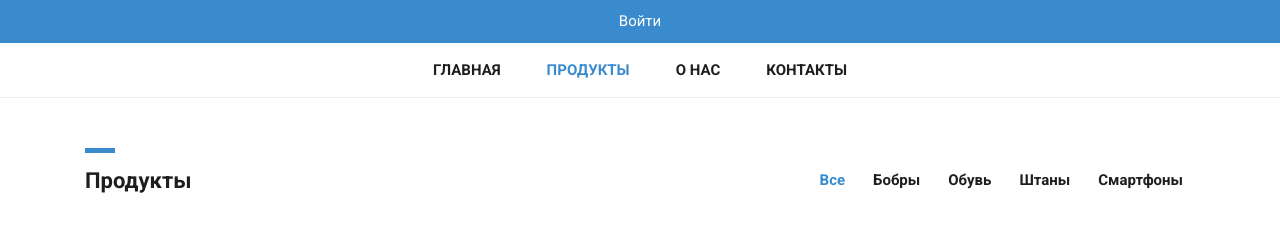
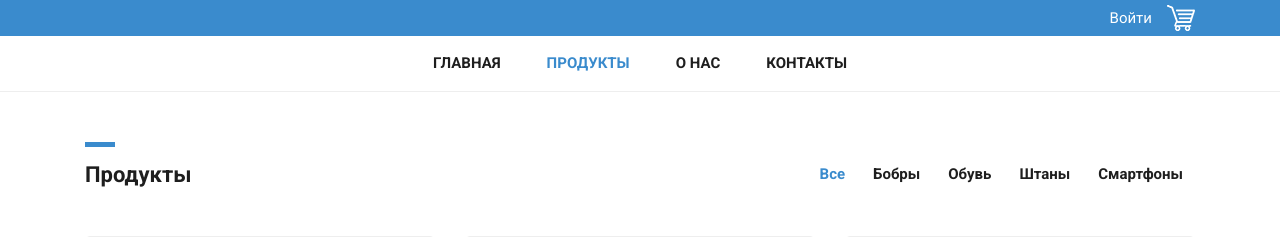
Before and after one commit to morozov1982/stepshop_sdp_192, a Django app: page /products/ in a window 1280 px wide. Shown: the top 237 px of the page. Run offline with Django 3.2, Linux system fonts and the light colour scheme; data comes from the database, SQL or seed files in the repository; some libraries are stand-ins or nearby versions.

Commit message:
update: lesson_08

```diff
--- a/stepshop/mainapp/static/mainapp/style.css
+++ b/stepshop/mainapp/static/mainapp/style.css
@@ -1,3 +1,40 @@
+#pre-header .col-md-12 {
+    display: flex;
+    justify-content: flex-end;
+}
+
+#pre-header a {
+    display: flex;
+    align-items: center;
+    margin-left: 15px;
+}
+
+#pre-header span {
+    padding: 0;
+}
+
+#pre-header .basket span {
+    width: 16px;
+    height: 16px;
+    font-size: 13px;
+    padding: 0;
+    text-align: center;
+    color: white;
+    background-color: #3a8bcd;
+    border-radius: 50%;
+}
+
+#pre-header .basket {
+    justify-content: flex-end;
+    align-items: flex-start;
+    width: 28px;
+    height: 26px;
+    background: url(../images/basket.png) no-repeat;
+    margin-top: 5px;
+    margin-bottom: 5px;
+}
+
+
 #filters a {
     color: #1e1e1e;
     font-size: 15px;
--- a/stepshop/mainapp/views.py
+++ b/stepshop/mainapp/views.py
@@ -1,6 +1,7 @@
 from django.shortcuts import render, get_object_or_404
 
 from mainapp.models import Product, ProductCategory
+from basketapp.models import Basket
 
 
 def products(request, pk=None):
@@ -11,9 +12,15 @@ def products(request, pk=None):
     products_all = Product.objects.all()
     category = {'name': 'продукты'}
 
+    basket = []
+
     if pk is not None:
         products_all = Product.objects.filter(category__id=pk)
         category = get_object_or_404(ProductCategory, id=pk)
+
+
+    if request.user.is_authenticated:
+        basket = Basket.objects.filter(user=request.user)
 
     context = {
         'title': title,
@@ -21,6 +28,7 @@ def products(request, pk=None):
         'products': products_all,
         'category': category,
         'pk': pk,
+        'basket': basket,
     }
 
     return render(request, 'mainapp/products.html', context)
--- a/stepshop/stepshop/templates/stepshop/base.html
+++ b/stepshop/stepshop/templates/stepshop/base.html
@@ -38,19 +38,27 @@ https://www.tooplate.com/view/2114-pixie
           <div class="col-md-12">
 
             {% if user.is_authenticated %}
-            <span>
-              <a href="{% url 'auth:edit' %}" style="color:white;">
-                {{ user.first_name|default:user.username }}
+              <a href="{% url 'auth:edit' %}">
+                <span>{{ user.first_name|default:user.username }}</span>
               </a>
-            </span>
-            <span>
-              <a href="{% url 'auth:logout' %}" style="color:white;">Выйти</a>
-            </span>
+
+              <a href="{% url 'auth:logout' %}">
+                <span>Выйти</span>
+              </a>
+
             {% else %}
-            <span>
-              <a href="{% url 'auth:login' %}" style="color:white;">Войти</a>
-            </span>
+              <a href="{% url 'auth:login' %}">
+                <span>Войти</span>
+              </a>
             {% endif %}
+
+            <a href="{% url 'basket:view' %}" class="basket">
+              {% if basket %}
+                <span>{{ basket|length }}</span>
+              {% endif %}
+            </a>
+
+
 
           </div>
         </div>
```
Also changed, not shown: stepshop/mainapp/static/images/basket.png (added).
